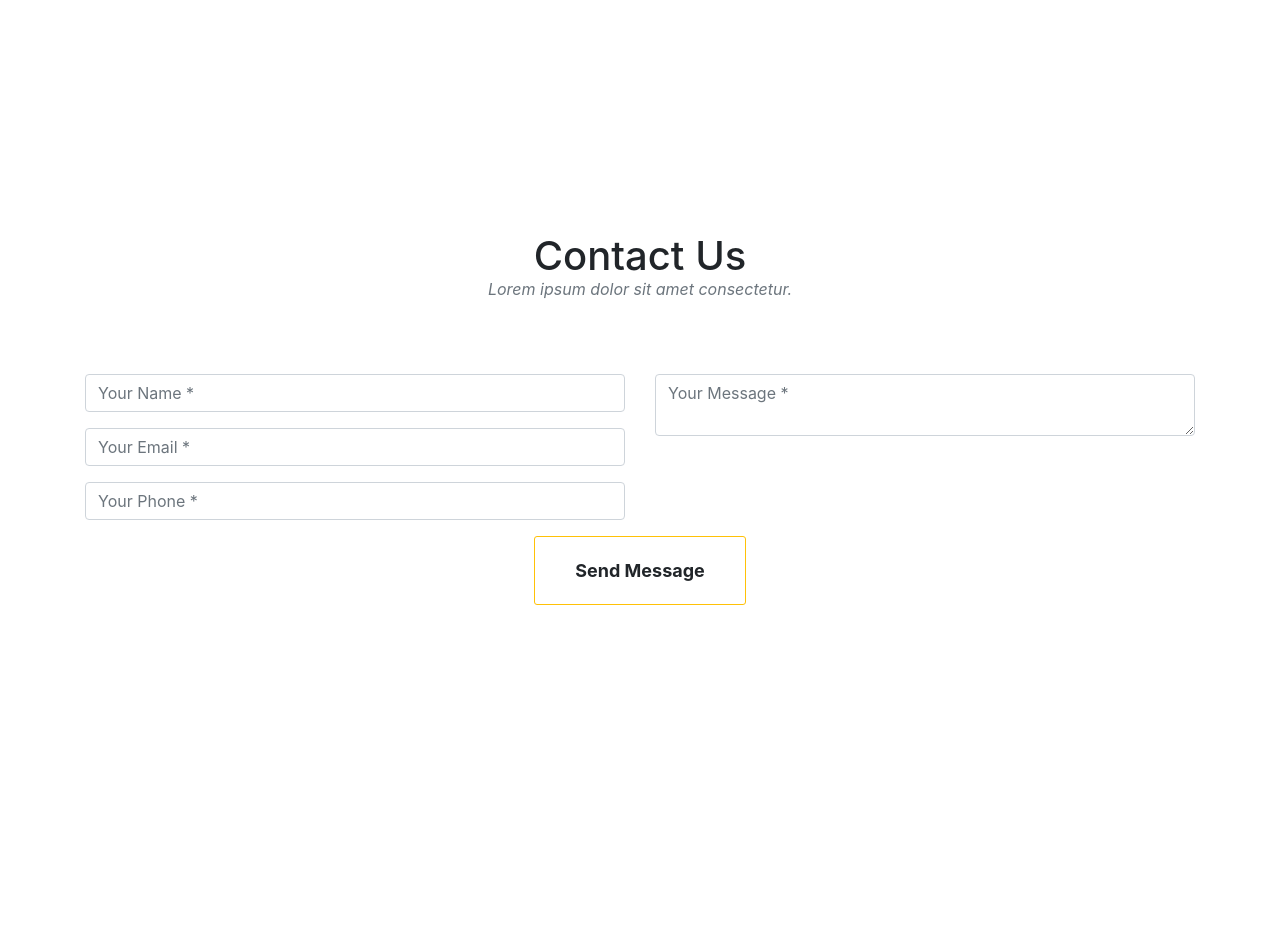
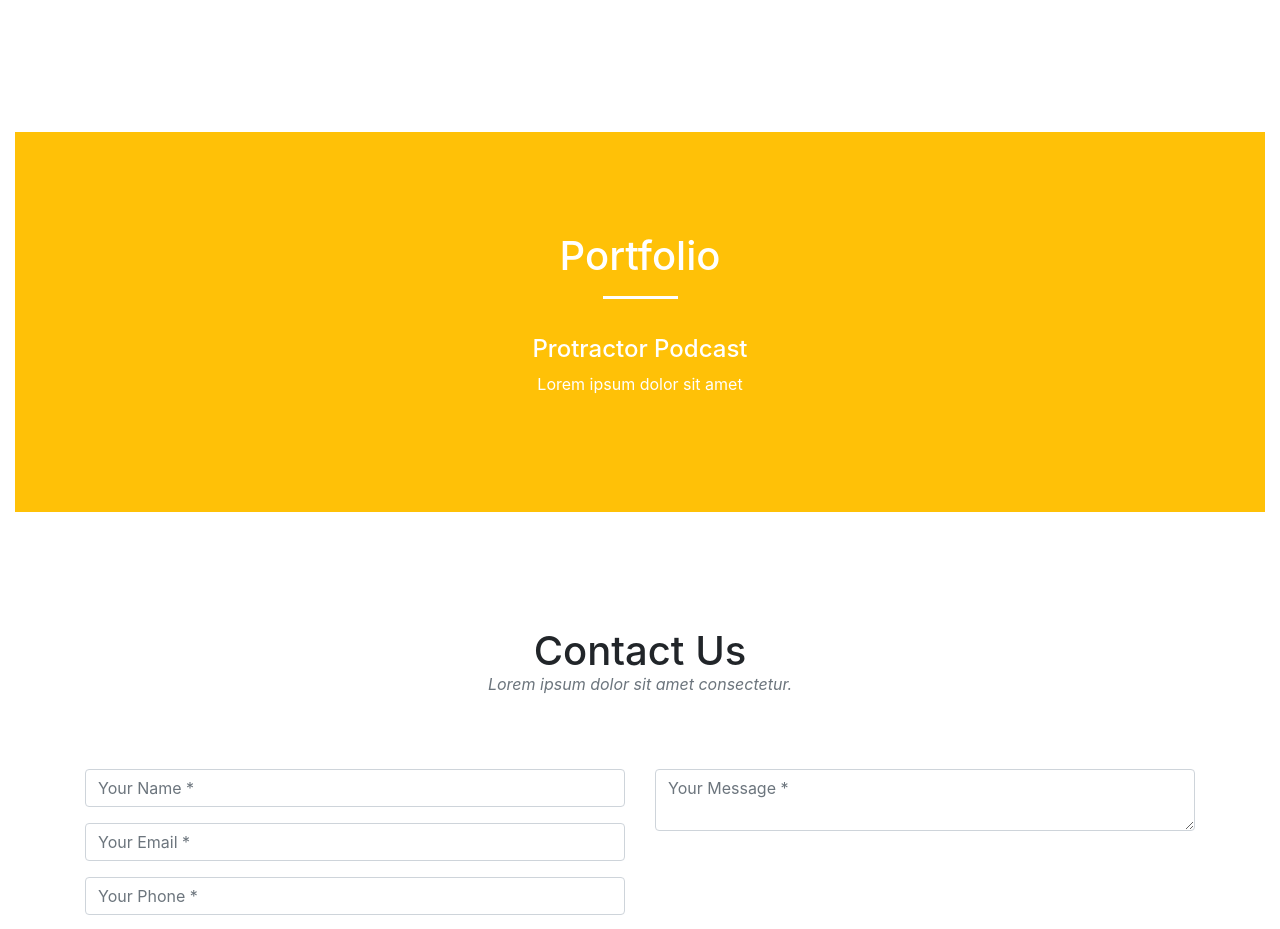
Before and after one commit to ValenceAudio/valence-audio-site, a React app: page / in a window 1280 px wide. Shown: the part 924-1853 px from the top of the page. Before the commit the page ends 1644 px from the top, so only its background shows below. Built offline with nearby package versions, Linux system fonts and the light colour scheme; what cssify would draw is missing.

Commit message:
Remove circles from font awesome icons

```diff
--- a/src/javascript/components/Mark.js
+++ b/src/javascript/components/Mark.js
@@ -35,27 +35,47 @@ const Mark = (props) => {
               <div className="row text-center">
                   <div className="col-md-4">
                       <span className="fa-stack fa-4x">
-                          <i className="fa fa-circle fa-stack-2x service-icon"></i>
-                          <i className="fa fa-podcast fa-stack-1x fa-inverse"></i>
+                          <i className="fa fa-podcast fa-stack-1x fa-inverse service-icon"></i>
                       </span>
                       <h4 className="service-heading">Editing</h4>
                       <p className="text-muted">Lorem ipsum dolor sit amet</p>
                   </div>
                   <div className="col-md-4">
                       <span className="fa-stack fa-4x">
-                          <i className="fa fa-circle fa-stack-2x service-icon"></i>
-                          <i className="fa fa-laptop fa-stack-1x fa-inverse"></i>
+                          <i className="fa fa-laptop fa-stack-1x fa-inverse service-icon"></i>
                       </span>
                       <h4 className="service-heading">Transcription</h4>
                       <p className="text-muted">Lorem ipsum dolor sit amet</p>
                   </div>
                   <div className="col-md-4">
                       <span className="fa-stack fa-4x">
-                          <i className="fa fa-circle fa-stack-2x service-icon"></i>
-                          <i className="fa fa-cloud-upload fa-stack-1x fa-inverse"></i>
+                          <i className="fa fa-cloud-upload fa-stack-1x fa-inverse service-icon"></i>
                       </span>
                       <h4 className="service-heading">Upload</h4>
                       <p className="text-muted">Lorem ipsum dolor sit amet</p>
+                  </div>
+              </div>
+          </div>
+      </section>
+
+
+      {/* Services Section */}
+      <section id="Portfolio" className="Mark__portfolio">
+          <div className="container-fluid">
+              <div className="row">
+                  <div className="col-lg-12 text-center">
+                      <h2 className="section-heading">Portfolio</h2>
+                      <hr className="light"/>
+                  </div>
+              </div>
+              <div className="row text-center">
+                  <div className="col-md-12">
+                      <span className="fa-stack fa-4x">
+                          <i className="fa fa-stack-2x"></i>
+                          <i className="fa fa-podcast fa-stack-1x fa-inverse"></i>
+                      </span>
+                      <h4 className="service-heading">Protractor Podcast</h4>
+                      <p>Lorem ipsum dolor sit amet</p>
                   </div>
               </div>
           </div>
```
